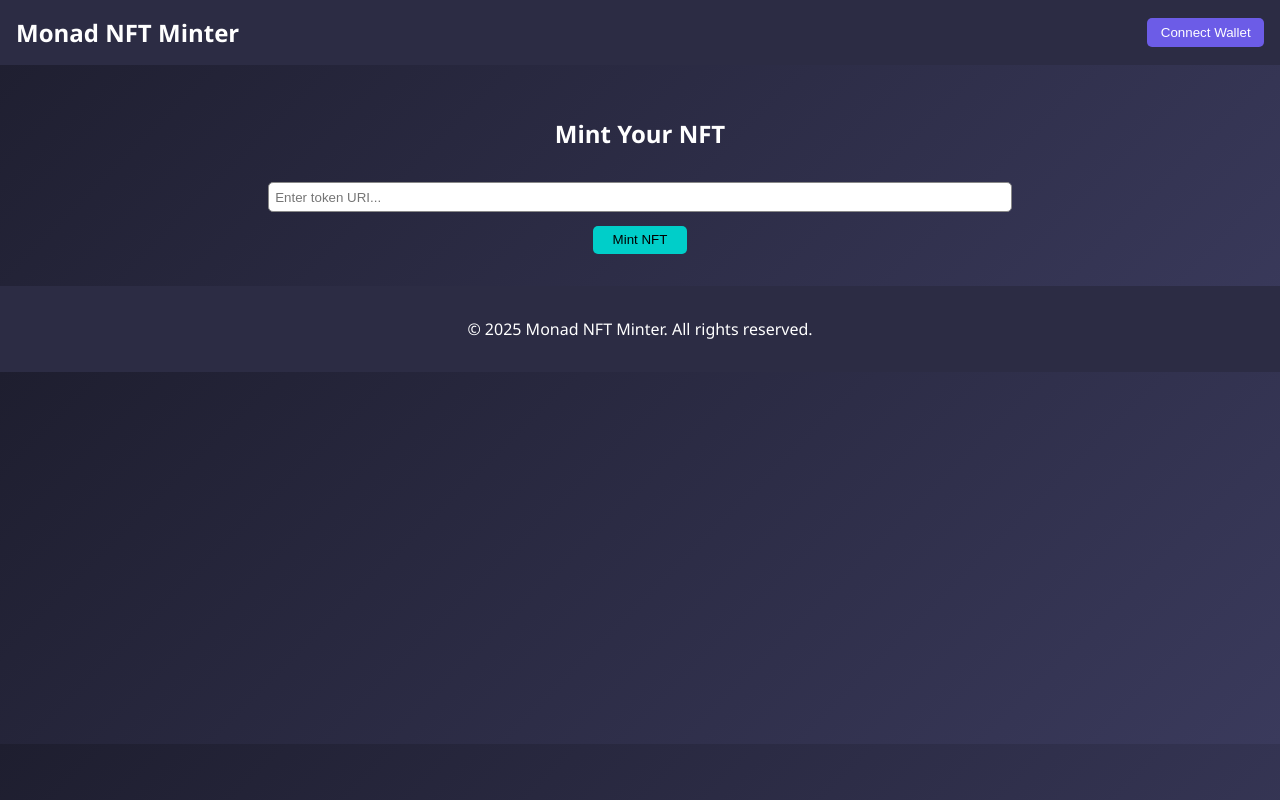
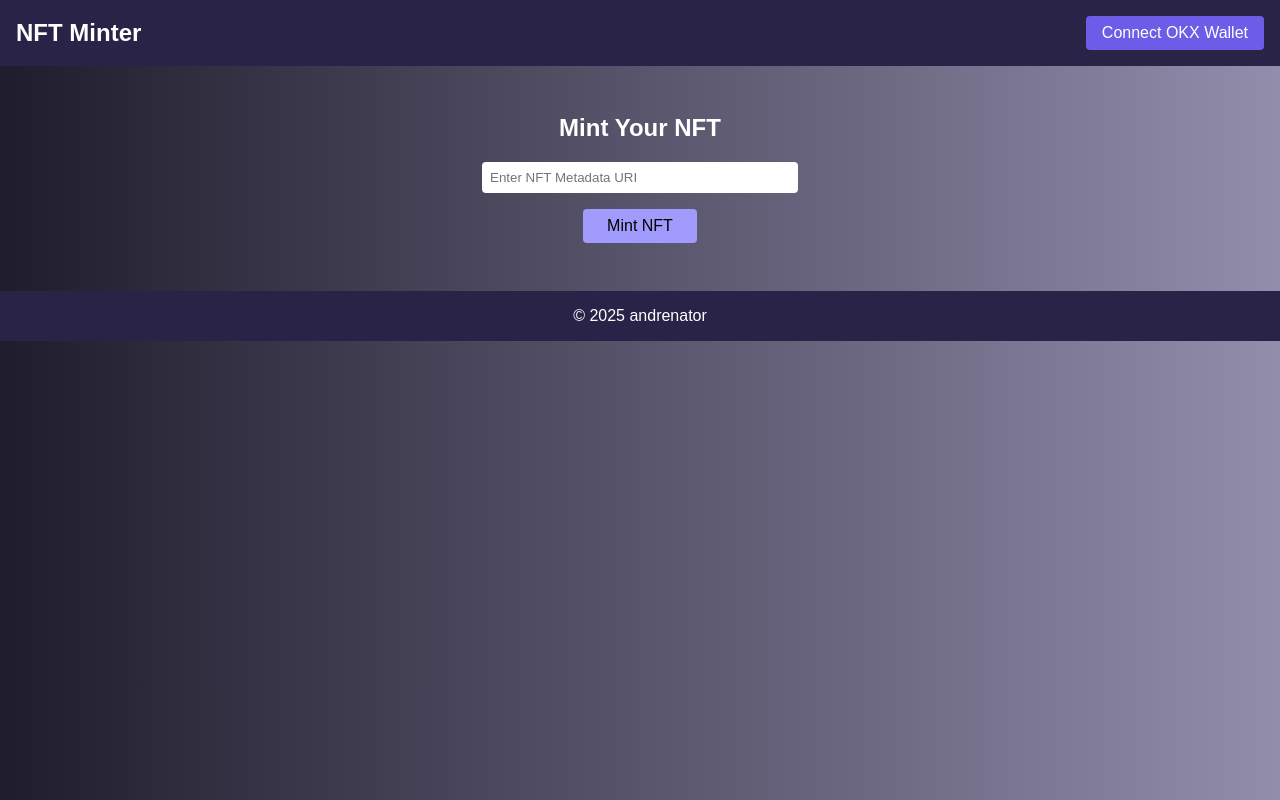
Before and after one commit to andrenator23/nft-minter-monad, a website: page index.html in a window 1280 px wide. Drawn offline with nearby package versions, Linux system fonts and the light colour scheme.

Commit message:
Update index.html

```diff
--- a/index.html
+++ b/index.html
@@ -3,162 +3,126 @@
 <head>
     <meta charset="UTF-8" />
     <meta name="viewport" content="width=device-width, initial-scale=1.0"/>
-  <title>NFT Minter - Monad</title>
+    <title>NFT Minter</title>
+    <script src="https://cdn.jsdelivr.net/npm/ethers@5.7.2/dist/ethers.min.js"></script>
     <style>
         body {
+            background: linear-gradient(to right, #1f1c2c, #928dab);
+            color: #ffffff;
+            font-family: 'Arial', sans-serif;
             margin: 0;
-      font-family: 'Segoe UI', Tahoma, Geneva, Verdana, sans-serif;
-      background: linear-gradient(135deg, #1e1e2f, #3a3a5c);
-      color: #fff;
-    }
-
-    header, footer {
-      background-color: #2c2c44;
-      padding: 1em;
+            padding: 0;
             text-align: center;
         }
-
         header {
+            background: #292447;
+            padding: 1rem;
             display: flex;
             justify-content: space-between;
             align-items: center;
         }
-
         header h1 {
             margin: 0;
-      font-size: 1.5em;
+            font-size: 1.5rem;
         }
-
-    #connectWallet {
-      padding: 0.5em 1em;
+        .connect-btn {
             background-color: #6c5ce7;
             border: none;
-      border-radius: 5px;
-      color: #fff;
+            color: white;
+            padding: 0.5rem 1rem;
+            font-size: 1rem;
             cursor: pointer;
+            border-radius: 4px;
         }
-
-    #connectWallet:hover {
+        .container {
+            margin-top: 3rem;
+        }
+        input[type="text"] {
+            padding: 0.5rem;
+            width: 300px;
+            border-radius: 4px;
+            border: none;
+        }
+        button.mint-btn {
+            margin-top: 1rem;
             background-color: #a29bfe;
+            border: none;
+            padding: 0.5rem 1.5rem;
+            font-size: 1rem;
+            cursor: pointer;
+            border-radius: 4px;
         }
-
-    main {
-      padding: 2em;
-      text-align: center;
-    }
-
-    .mint-section {
-      margin-top: 2em;
-    }
-
-    input[type="text"] {
-      padding: 0.5em;
-      border-radius: 5px;
-      border: 1px solid #888;
-      width: 60%;
-    }
-
-    button.mint-btn {
-      margin-top: 1em;
-      padding: 0.5em 1.5em;
-      background-color: #00cec9;
-      border: none;
-      border-radius: 5px;
-      color: #000;
-      cursor: pointer;
-    }
-
-    button.mint-btn:hover {
-      background-color: #81ecec;
+        footer {
+            background: #292447;
+            padding: 1rem;
+            margin-top: 3rem;
         }
     </style>
 </head>
 <body>
     <header>
-    <h1>Monad NFT Minter</h1>
-    <button id="connectWallet">Connect Wallet</button>
+        <h1>NFT Minter</h1>
+        <button class="connect-btn" id="connectWalletBtn">Connect OKX Wallet</button>
     </header>
 
-  <main>
+    <div class="container">
         <h2>Mint Your NFT</h2>
-    <div class="mint-section">
-      <input type="text" id="tokenURI" placeholder="Enter token URI..." />
-      <br />
-      <button class="mint-btn" id="mintButton">Mint NFT</button>
+        <input type="text" id="tokenURI" placeholder="Enter NFT Metadata URI" />
+        <br/>
+        <button class="mint-btn" id="mintBtn">Mint NFT</button>
+        <p id="status"></p>
     </div>
-  </main>
 
     <footer>
-    <p>&copy; 2025 Monad NFT Minter. All rights reserved.</p>
+        &copy; 2025 andrenator
     </footer>
 
-  <!-- Ethers.js CDN -->
-  <script src="https://cdn.jsdelivr.net/npm/ethers/dist/ethers.min.js"></script>
+    <script>
+        let provider;
+        let signer;
+        let contract;
 
-  <!-- Wallet Connect and Mint Script -->
-  <script>
-    const connectWalletButton = document.getElementById('connectWallet');
-    const mintButton = document.getElementById('mintButton');
-    const tokenURIInput = document.getElementById('tokenURI');
-
-    let signer;
         const contractAddress = "0xE113e1194f223E53Dda814b5f3F8F20019b8cD45";
-    const contractABI = [
+        const abi = [
             {
-        "inputs":[{"internalType":"string","name":"_tokenURI","type":"string"}],
-        "name":"mint",
-        "outputs":[{"internalType":"uint256","name":"","type":"uint256"}],
-        "stateMutability":"nonpayable",
-        "type":"function"
+                "inputs": [{"internalType": "string","name": "_tokenURI","type": "string"}],
+                "name": "mint",
+                "outputs": [{"internalType": "uint256","name": "","type": "uint256"}],
+                "stateMutability": "nonpayable",
+                "type": "function"
             }
         ];
 
-    connectWalletButton.onclick = async () => {
-      console.log("Connect Wallet Clicked");
-
-      if (typeof window.ethereum !== 'undefined') {
-        console.log("MetaMask is detected!");
-
-        try {
-          const provider = new ethers.providers.Web3Provider(window.ethereum, "any");
-          await provider.send("eth_requestAccounts", []);
+        document.getElementById('connectWalletBtn').onclick = async () => {
+            if (window.okxwallet) {
+                await window.okxwallet.request({ method: 'eth_requestAccounts' });
+                provider = new ethers.providers.Web3Provider(window.okxwallet);
                 signer = provider.getSigner();
-          const address = await signer.getAddress();
-
-          connectWalletButton.textContent = `Connected: ${address.slice(0,6)}...${address.slice(-4)}`;
-          console.log("Connected to:", address);
-
-        } catch (err) {
-          console.error("User denied account access or error:", err);
-        }
-
+                contract = new ethers.Contract(contractAddress, abi, signer);
+                document.getElementById('status').innerText = 'OKX Wallet Connected!';
             } else {
-        alert("MetaMask not detected! Please install MetaMask.");
-        console.error("MetaMask not found in browser.");
+                alert("OKX Wallet not detected. Please install it.");
             }
         };
 
-    mintButton.onclick = async () => {
-      if (!signer) {
-        alert("Connect your wallet first.");
+        document.getElementById('mintBtn').onclick = async () => {
+            if (!contract) {
+                alert("Please connect OKX Wallet first.");
                 return;
             }
-
-      const tokenURI = tokenURIInput.value.trim();
-      if (!tokenURI) {
-        alert("Please enter a token URI.");
+            const uri = document.getElementById('tokenURI').value;
+            if (!uri) {
+                alert("Please enter a valid token URI.");
                 return;
             }
-
             try {
-        const contract = new ethers.Contract(contractAddress, contractABI, signer);
-        const tx = await contract.mint(tokenURI);
+                const tx = await contract.mint(uri);
+                document.getElementById('status').innerText = 'Minting...';
                 await tx.wait();
-        alert("NFT Minted Successfully!");
-        console.log("Mint transaction:", tx);
+                document.getElementById('status').innerText = 'NFT Minted Successfully!';
             } catch (err) {
-        console.error("Minting failed:", err);
-        alert("Minting failed. See console for details.");
+                console.error(err);
+                document.getElementById('status').innerText = 'Minting failed.';
             }
         };
     </script>
```
Lines whose indentation alone changed are shown as unchanged.
